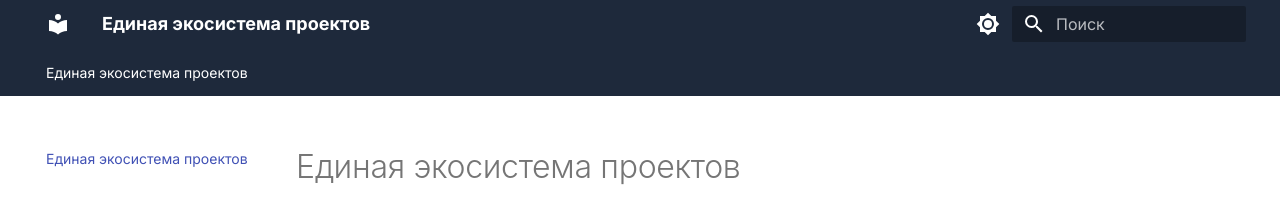
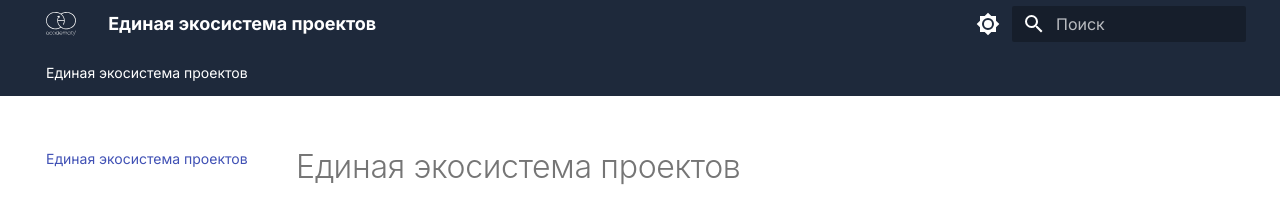
Before and after one commit to plankconstanta/central-docs, an MkDocs documentation site: the page built from docs/index.md, in a window 1280 px wide. Shown: the top 202 px of the page. Built offline with MkDocs 1.6.1 and Material for MkDocs 9.7.7, drawn with Linux system fonts in a browser that asks for light colours.

Commit message:
Update mkdocs.yml: logo

```diff
--- a/mkdocs.yml
+++ b/mkdocs.yml
@@ -10,6 +10,9 @@ theme:
     - navigation.tabs
     - navigation.indexes
     - content.code.copy
+
+  logo: assets/logo.svg
+  favicon: assets/favicon.ico
 
   # ПОДКЛЮЧЕНИЕ ФИРМЕННЫХ ШРИФТОВ
   font:
```
